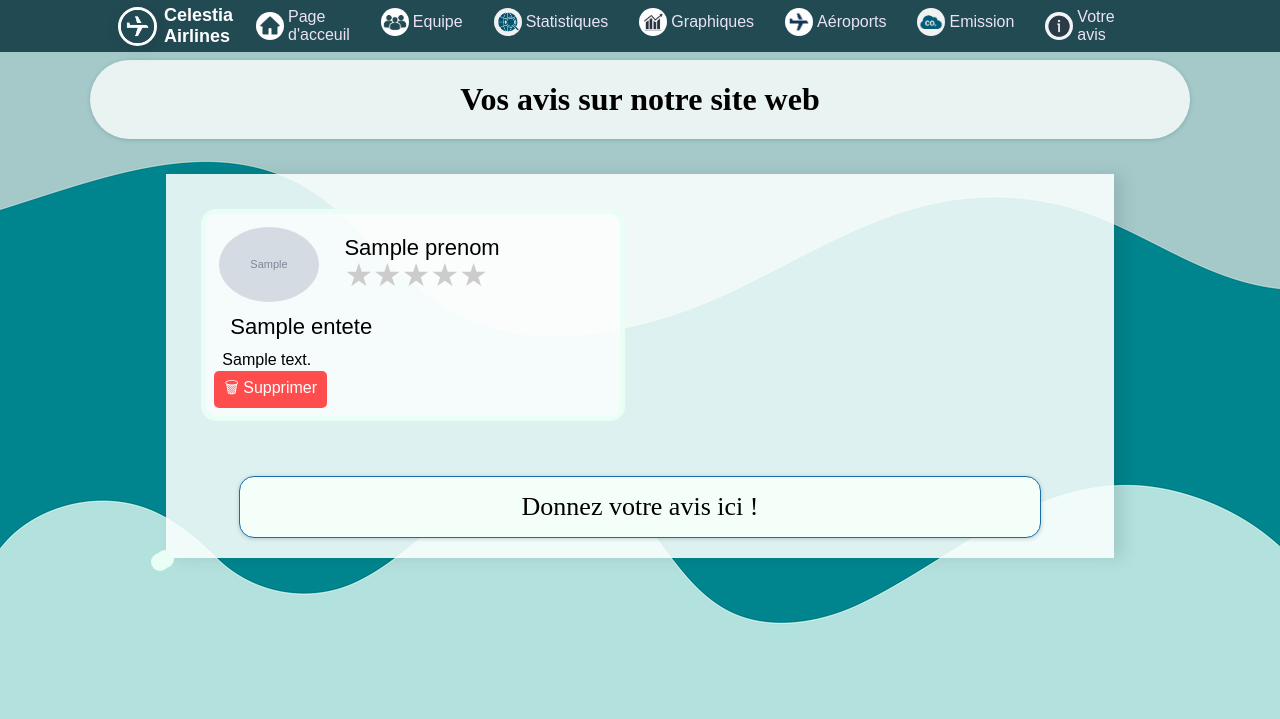
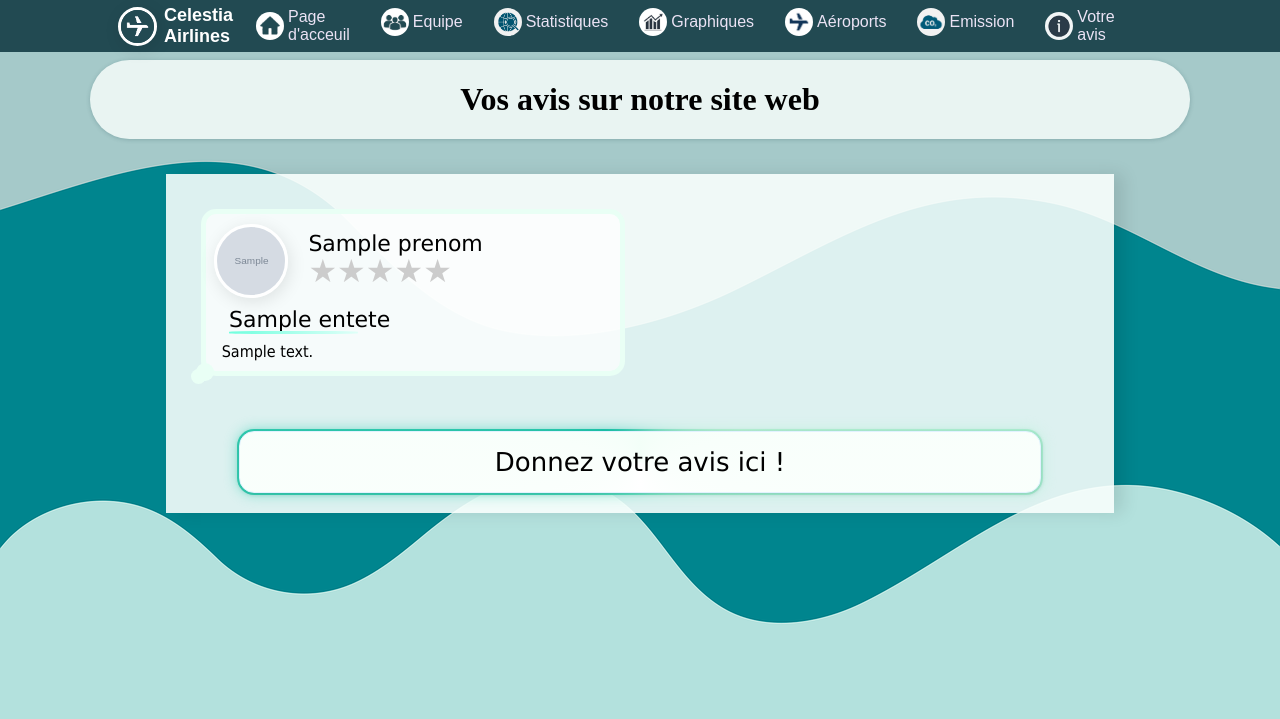
Before and after one commit to Younesdjzz/Bac1-website, a Flask app: template mobility/templates/avis.html in a window 1280 px wide. Shown: the top 719 px of the page. Run offline with Flask 3, Linux system fonts and the light colour scheme; the template is opened without the code that fills it: most values are stand-ins (such as "Sample title", 1, 10 or a date in 2020); grey boxes marked "Sample" are stand-in pictures.

Commit message:
Rajout de mes modifications css et fin de la fonctionnalité supplémentaire

```diff
--- a/mobility/static/style.css
+++ b/mobility/static/style.css
@@ -517,76 +517,93 @@ canvas {
 #pays {
    height: 55vh;
 }
+
 /* -- Style de la page avis -- */
 div.avis-list {
    display: grid;
    grid-template-columns: repeat(2, 1fr);
+
    width: 100%;
 }
 
 div.avis-box-left, div.avis-box-right {
+   position: relative;
    margin: 15px;
    max-width: 400px;
    height: fit-content;
    padding: 8px;
+   padding-right: 40px;
    border-radius: 15px;
    background-color: #ffffffbf;
    border: solid #e9fff5 5px;
 }
 
-/* Avis à gauche */
-div.avis-box-left::before, div.avis-box-left::after,
-div.avis-box-right::before, div.avis-box-right::after {
+div.avis-box-left::before, div.avis-box-right::before,
+div.avis-box-left::after, div.avis-box-right::after  {
    content: '';
    position: absolute;
-   height: 18px;
-   width: 18px;
    border-radius: 50%;
    background-color: #e9fff5;
 }
 
+/*Avis à gauche*/
 div.avis-box-left::before {
    bottom: -10px;
    left: -10px;
+   height: 18px;
+   width: 18px;
 }
 
 div.avis-box-left::after {
    bottom: -13px;
    left: -15px;
+   height: 15px;
+   width: 15px;
 }
 
+/*Avis à droite*/
 div.avis-box-right::before {
    bottom: -10px;
    right: -10px;
+   height: 18px;
+   width: 18px;
 }
 
 div.avis-box-right::after {
    bottom: -13px;
    right: -15px;
+   height: 15px;
+   width: 15px;
 }
 
 div.profil_avis {
    display: flex;
    align-items: center;
+   position: relative;
 }
 
 div.info_avis {
    margin-left: 20px;
    line-height: 0.35;
+   font-family: 'Poppins', sans-serif;
    margin-bottom: 20px;
 }
 
 div.info_avis h2 {
+   font-family:Verdana, Geneva, Tahoma, sans-serif;
+   font-weight: 200;
    font-size: 22px;
-   font-weight: 200;
 }
 
 div.entete {
    margin-left: 4%;
    margin-top: 7px;
    margin-bottom: 9px;
+   position: relative;
    font-size: 22px;
    font-weight: 500;
+   width: fit-content;
+   font-family:'Lucida Sans', 'Lucida Sans Regular', 'Lucida Grande', 'Lucida Sans Unicode', Geneva, Verdana, sans-serif;
 }
 
 div.entete::after {
@@ -597,10 +614,12 @@ div.entete::after {
    height: 10%;
    border-radius: 30%;
    width: 80%;
+   background: linear-gradient(to left, rgb(224, 255, 248), rgb(112, 255, 222));
 }
 
 div.message-box {
    width: fit-content;
+   font-family: Tahoma, Geneva, Verdana;
    line-height: 1.4;
    margin-left: 2%;
 }
@@ -620,31 +639,68 @@ img.photo_avis {
    border: 3px solid #ffffff;
    box-shadow: 2px 4px 17px rgba(0, 0, 0, 0.1);
 }
-/* Bouton donner_avis */
+
+/*boutton donner_avis animé*/
 div.donner_avis {
    display: flex;
    margin: auto;
    margin-top: 40px;
-   width: 100%;
-   max-width: 800px;
+   width: 800px;
    height: 60px;
    align-items: center;
    justify-content: center;
    border-radius: 15px;
-   background-color: #f3fff8;
-   border: solid rgb(26, 108, 175) 1px;
+   background-image: conic-gradient(#f3fff8, #ffffff, #f3fff8);
+   border: solid rgb(226, 242, 255) 1px;
    box-shadow: 0.2px 0.8px 4px #224a5240;
    position: relative;
    cursor: pointer;
 }
 
 div.donner_avis h1 {
+   font-family:Verdana, Geneva, Tahoma, sans-serif;
+   font-weight: 400;
    font-size: 26px;
-   font-weight: 400;
 }
 
+@property --angle {
+   syntax: "<angle>";
+   initial-value: 0deg;
+   inherits: false;
+}
 
-/* Popup */
+div.donner_avis::before,
+div.donner_avis::after {
+   content: '';
+   position: absolute;
+   top: 50%;
+   left: 50%;
+   translate: -50% -50%;
+   width: 100%;
+   height: 100%;
+   border-radius: 17px;
+   padding: 3px;
+   background: conic-gradient(from var(--angle), #b8f3d5, #5fe3c0, #1ac5aa, #b8f3d5);
+   z-index: -1;
+   animation: 3s spin linear infinite;
+}
+
+div.donner_avis::before {
+   filter: blur(0.4rem);
+   opacity: 0.5;
+}
+
+@keyframes spin {
+   from {
+      --angle: 0deg;
+   }
+
+   to {
+      --angle: 360deg;
+   }
+}
+
+/*Css de la popup*/
 div.avis {
    position: fixed;
    top: 0;
@@ -652,6 +708,7 @@ div.avis {
    width: 100%;
    height: 100%;
    backdrop-filter: blur(5px);
+   -webkit-backdrop-filter: blur(5px);
    background-color: rgba(0, 0, 0, 0.4);
    display: none;
    justify-content: center;
@@ -659,11 +716,13 @@ div.avis {
    z-index: 200;
 }
 
-
 /* La boîte de dialogue */
 div.popup {
    background: linear-gradient(0deg, white 95%, #224a52 5%);
    padding: 30px;
+   max-height: 80vh;
+   max-width: 190vh;
+   overflow-y: auto;
    border-radius: 15px;
    box-shadow: 0 0 10px black;
    text-align: center;
@@ -676,11 +735,12 @@ input {
    border: solid #224a52 2px;
    text-align: center;
    border-radius: 7px;
-   accent-color: #224a52;
+   accent-color:#224a52;
 }
 
 input {
    padding: 5px;
+   accent-color:#224a52;
 }
 
 button {
@@ -695,9 +755,10 @@ button {
    cursor: pointer;
 }
 
-/* Système d'étoiles */
+/* Le système d'étoile */
 div.rating {
    direction: rtl;
+   /*Affiche les animations d'étoiles de gauche à droite (rtl = direction inverse)*/
    font-size: 2rem;
    display: inline-flex;
 }
@@ -720,9 +781,3 @@ div.rating label:hover,
 div.rating label:hover~label {
    color: #1ac5aa;
 }
-
-/* fenêtre contenant le formulaire car problème d'affichage*/
-div.popup {
-   max-height: 80vh;
-   overflow-y: auto;
-}
--- a/mobility/templates/avis.html
+++ b/mobility/templates/avis.html
@@ -11,7 +11,7 @@
     {% for avis in avis_liste %}
     <div class="{% if loop.index0 % 2 == 0 %}avis-box-left{% else %}avis-box-right{% endif %}">
         <div class="profil_avis">
-            <img class="photo_choix" src="{{ url_for('static', filename='uploads/' + avis.photo_profil) }}"
+            <img class="photo_avis" src="{{ url_for('static', filename='uploads/' + avis.photo_profil) }}"
                 alt="Photo de profil">
             <div class="info_avis">
                 <h2>{{ avis.prenom }}</h2>
@@ -32,11 +32,6 @@
         <div class="message-box">
             {{ avis.message }}
         </div>
-        <form action="{{ url_for('avis.supprimer_avis', avis_id=avis.id) }}" method="POST" style="display:inline;">
-            <button type="submit" style="background-color: #ff4d4d; color: white; border: none; padding: 5px 10px; border-radius: 5px; cursor: pointer;">
-                🗑 Supprimer
-            </button>
-        </form>
     </div>
     {% endfor %}
 </div>
```
